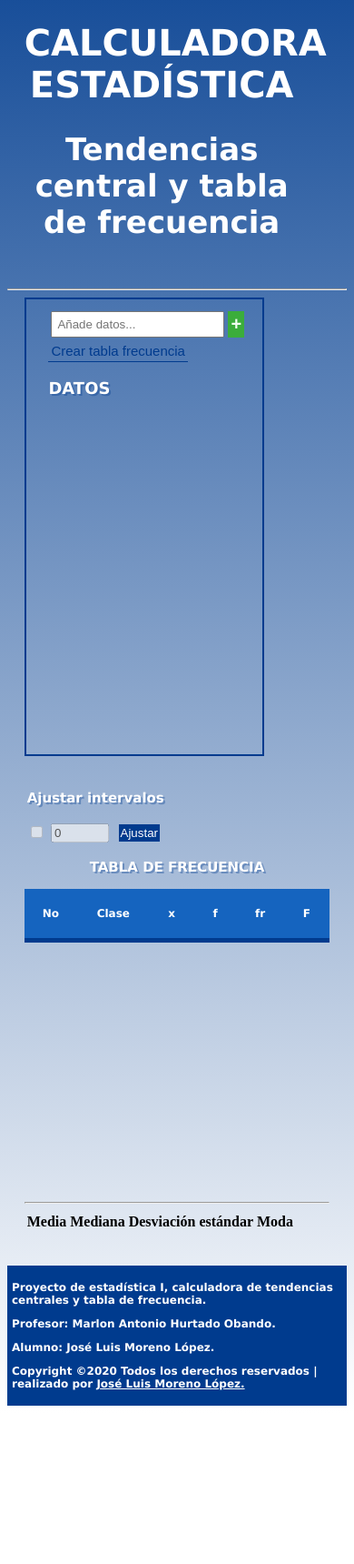
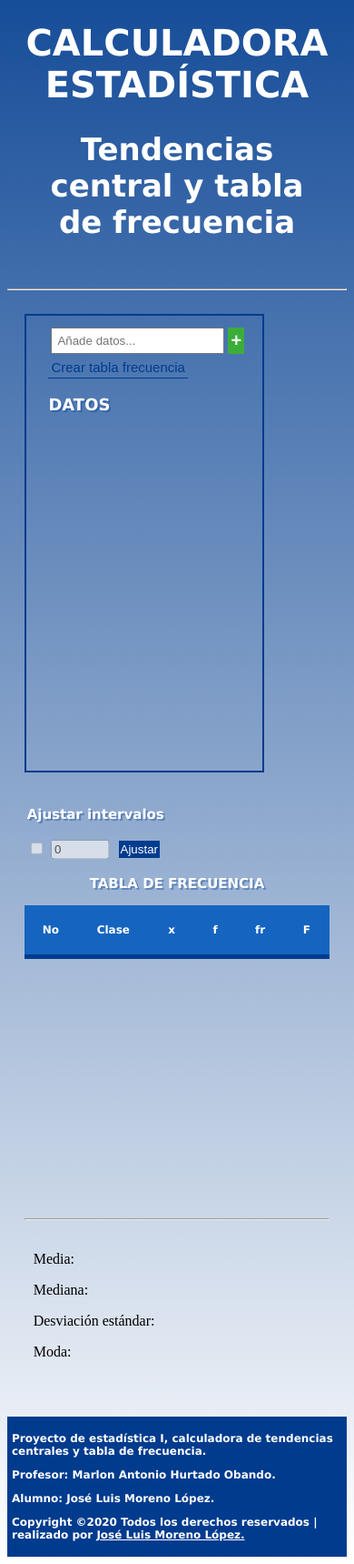
Before and after one commit to juanr94/estadistica_I-CalculadoraTendCentrl, a plain HTML site: page index.html in a window 390 px wide. Shown: the part 164-1883 px from the top of the page at 91% size. Before the commit the page ends 1717 px from the top, so only its background shows below. Drawn offline with Linux system fonts and the light colour scheme.

Commit message:
areglado medidas de tendencia central

```diff
--- a/Js/modelo.js
+++ b/Js/modelo.js
@@ -310,12 +310,20 @@ function crearTablaFr(){
 }
 
 function addTendenciaCtrl(){
-    var fila = '<tr><td align = "center">'+tc.promedio()+'</td><td align = "center">'+tc.mediana()+'</td><td align = "center">'+tc.desviacionEstandar()+'</td><td align = "center">'+tc.moda()+'</td></tr>';
+    /* var fila = '<tr><td align = "center">'+tc.promedio()+'</td><td align = "center">'+tc.mediana()+'</td><td align = "center">'+tc.desviacionEstandar()+'</td><td align = "center">'+tc.moda()+'</td></tr>';
     var agFila = document.createElement("tr");
 
     agFila.innerHTML = fila;
-    document.getElementById("tendenciaCentral").appendChild(agFila);
+    document.getElementById("tendenciaCentral").appendChild(agFila);*/
 
+   var media = document.getElementById("media-v");
+   var mediana = document.getElementById("mediana-v");
+   var des_stand = document.getElementById("desv-estandar-v");
+   var moda = document.getElementById("moda-v");
+        media.innerHTML = tc.promedio();
+        mediana.innerHTML = tc.mediana();
+        des_stand.innerHTML = tc.desviacionEstandar();
+        moda.innerHTML = tc.moda();
 
 }
 
@@ -333,7 +341,7 @@ function eventos(){
 
     document.getElementById("crearTabla").addEventListener("click",function(){
         limpiarTabla('tablaF');
-        limpiarTabla('tendenciaCentral');
+        //limpiarTabla('tendenciaCentral');
         datosAñadir();
         crearTablaFr();
         addTendenciaCtrl();
@@ -371,7 +379,7 @@ function eventos(){
     document.getElementById("ajustarT").addEventListener("click",function(){
 
             limpiarTabla('tablaF');
-            limpiarTabla('tendenciaCentral');
+            //limpiarTabla('tendenciaCentral');
             datosAñadir();
             crearTablaFr();
             addTendenciaCtrl();
--- a/estilo/estilo.css
+++ b/estilo/estilo.css
@@ -29,10 +29,11 @@ aside div{
 }
 #logo{
     width: 200px;
-    /*float: left;*/
+    transition: 2s;
 }
-#titulo{
-    width: 90%;
+#titulos {
+   text-align: center;
+   width: 100%;
 }
 h1 {
     font: bold 40px verdana, sans-serif;
@@ -157,6 +158,27 @@ h2 {
     background: #5e91f2;
     color: white;
 }
+#tendencia-central{
+    display: table;
+    border-spacing: 10px;
+}
+#contenido{
+    display: table-row;
+}
+
+#titulo, #valores{
+    display: table-cell;
+
+}
+
+#titulo{
+    width: 50%;
+}
+
+#valores{
+   width: 150px;
+}
+
 
 footer{
     background: #003b8e;
@@ -171,21 +193,19 @@ footer a{
 }
 
 @media(max-width:975px){
- #contenedorTablaF{
-     margin-left: 120px ;
- }
-}
-
-@media(max-width:700px){
-
+    #contenedorTablaF{
+        margin-left: 120px ;
+    }
     #cabecera{
         flex-wrap: wrap;
     }
-
     #logo{
         width: 200px;
         margin: auto;
     }
+}
+
+@media(max-width:700px){
 
     aside{
         float: none;
@@ -210,4 +230,4 @@ footer a{
         width: 100%;
     }
 
-   }
+}
--- a/index.html
+++ b/index.html
@@ -10,13 +10,14 @@
 <body>
     <header id="cabecera">
         <img src="./logo/LogoUNI.png" alt="" id="logo">
-        <hgroup id="titulo">
+        <hgroup id="titulos">
             <h1>CALCULADORA ESTADÍSTICA</h1>
             <h2>Tendencias central y tabla de frecuencia</h2>
         </hgroup>
 
     </header>
     <hr>
+    <br>
     <aside>
         <div>
             <div>
@@ -86,6 +87,28 @@
             <br>
             <br>
             <hr>
+            <div id="tendencia-central">
+                <div id="contenido">
+                    <div id="titulo">
+                        <p id="media">Media:</p>
+                        <p id="mediana">Mediana:</p>
+                        <p id="desv-estandar">Desviación estándar:</p>
+                        <p id="moda">Moda:</p>
+                    </div>
+                    <div id="valores">
+                        <p id="media-v"></p>
+                        <p id="mediana-v"></p>
+                        <p id="desv-estandar-v"></p>
+                        <p id="moda-v"></p>
+                    </div>
+                </div>
+                <!--<ul>
+                    <li id="media">Media</li>
+                    <li id="mediana">Mediana</li>
+                    <li id="desv-estandar">Desviación estándar</li>
+                    <li id="moda">Moda</li>
+                </ul>
+            </div>
             <table id="tendenciaCentral">
                     <tr>
                         <th>Media</th>
@@ -93,7 +116,7 @@
                         <th>Desviación estándar</th>
                         <th>Moda</th>
                     </tr>
-            </table>
+            </table>-->
 
         </div>
 
```
